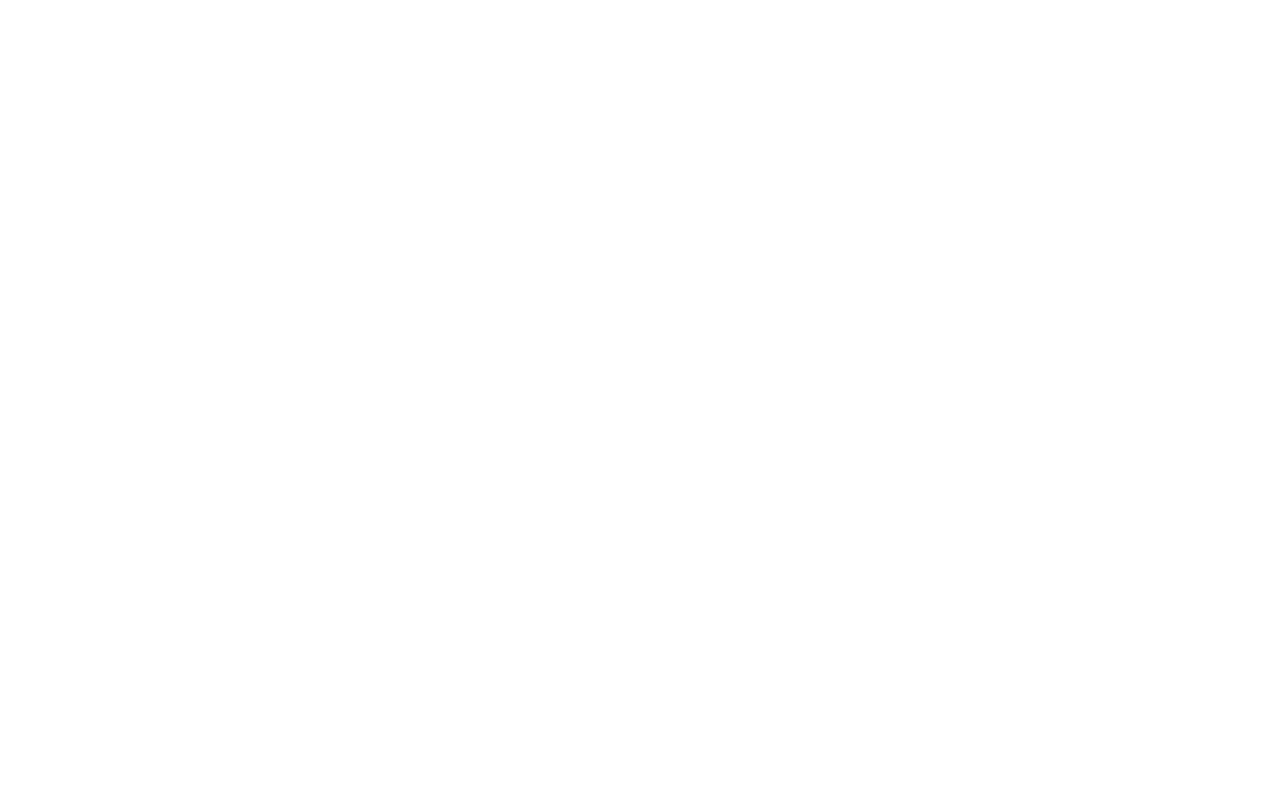
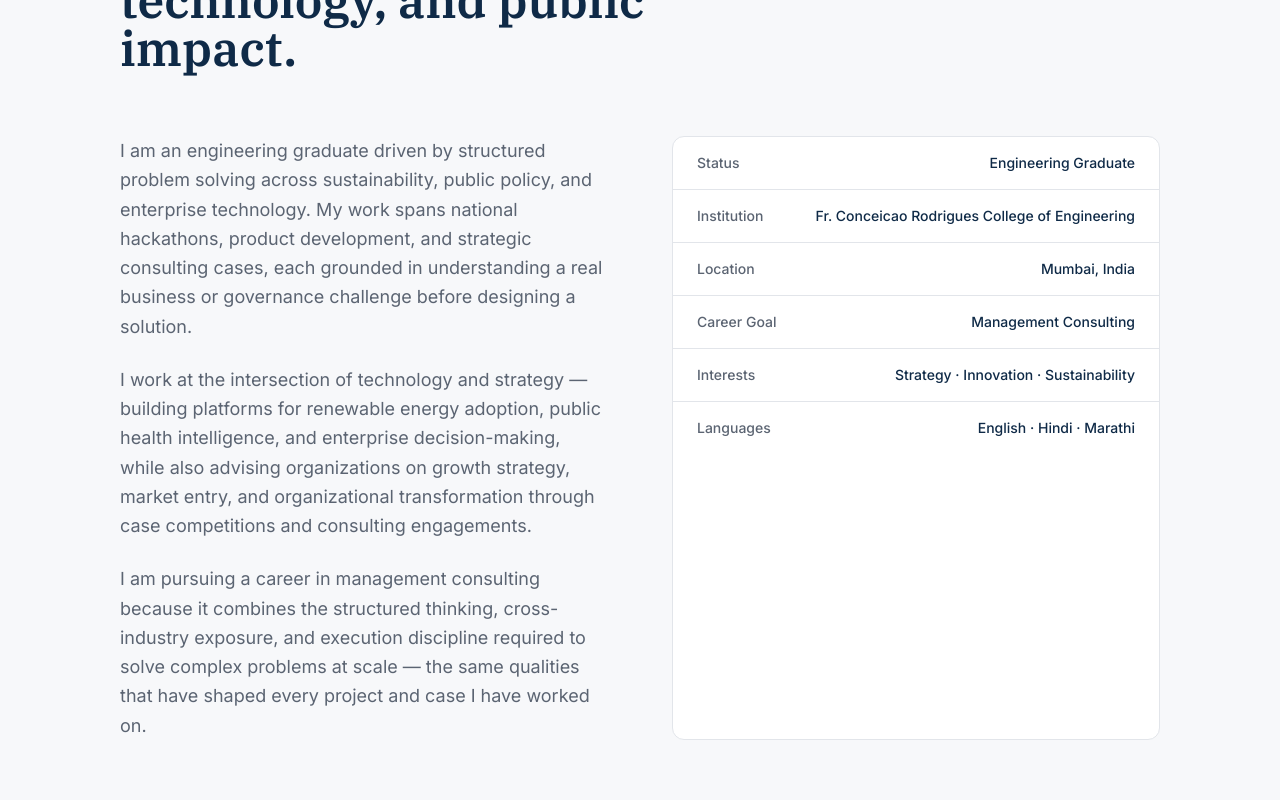
Before and after one commit to bhushannaik20/bhushan-portfolio, a Next.js app: page / in a window 1280 px wide. Shown: the part 1120-1920 px from the top of the page. Before the commit the page ends 1086 px from the top, so only its background shows below. Built offline with nearby package versions, Linux system fonts and the light colour scheme.

Commit message:
Add About section

```diff
--- a/app/page.tsx
+++ b/app/page.tsx
@@ -1,9 +1,11 @@
 import { Hero } from "@/components/home/Hero";
+import { About } from "@/components/home/About";
 
 export default function Home() {
   return (
     <main>
       <Hero />
+      <About />
     </main>
   );
 }
--- /dev/null
+++ b/components/home/About.tsx
@@ -0,0 +1,75 @@
+const ABOUT_INFO = [
+  { label: "Status", value: "Engineering Graduate" },
+  {
+    label: "Institution",
+    value: "Fr. Conceicao Rodrigues College of Engineering",
+  },
+  { label: "Location", value: "Mumbai, India" },
+  { label: "Career Goal", value: "Management Consulting" },
+  { label: "Interests", value: "Strategy · Innovation · Sustainability" },
+  { label: "Languages", value: "English · Hindi · Marathi" },
+];
+
+export function About() {
+  return (
+    <section id="about" className="bg-surface py-24 lg:py-32">
+      <div className="mx-auto max-w-[1120px] px-6 lg:px-10">
+        <p className="text-xs font-medium uppercase tracking-[0.15em] text-navy">
+          About
+        </p>
+        <h2 className="mt-4 max-w-[700px] font-serif text-3xl font-semibold text-navy lg:text-5xl">
+          Building solutions at the intersection of strategy, technology, and
+          public impact.
+        </h2>
+
+        <div className="mt-16 grid grid-cols-1 gap-12 lg:grid-cols-2 lg:gap-16">
+          {/* Left: Paragraphs */}
+          <div className="space-y-6 text-base leading-relaxed text-text-muted lg:text-lg">
+            <p>
+              I am an engineering graduate driven by structured problem
+              solving across sustainability, public policy, and enterprise
+              technology. My work spans national hackathons, product
+              development, and strategic consulting cases, each grounded in
+              understanding a real business or governance challenge before
+              designing a solution.
+            </p>
+            <p>
+              I work at the intersection of technology and strategy —
+              building platforms for renewable energy adoption, public health
+              intelligence, and enterprise decision-making, while also
+              advising organizations on growth strategy, market entry, and
+              organizational transformation through case competitions and
+              consulting engagements.
+            </p>
+            <p>
+              I am pursuing a career in management consulting because it
+              combines the structured thinking, cross-industry exposure, and
+              execution discipline required to solve complex problems at
+              scale — the same qualities that have shaped every project and
+              case I have worked on.
+            </p>
+          </div>
+
+          {/* Right: Info Table */}
+          <div className="overflow-hidden rounded-xl border border-border bg-white">
+            {ABOUT_INFO.map((item, index) => (
+              <div
+                key={item.label}
+                className={`flex flex-col gap-1 px-6 py-4 sm:flex-row sm:items-center sm:justify-between ${
+                  index !== ABOUT_INFO.length - 1 ? "border-b border-border" : ""
+                }`}
+              >
+                <span className="text-sm font-medium text-text-muted">
+                  {item.label}
+                </span>
+                <span className="text-sm font-medium text-navy">
+                  {item.value}
+                </span>
+              </div>
+            ))}
+          </div>
+        </div>
+      </div>
+    </section>
+  );
+}
```
